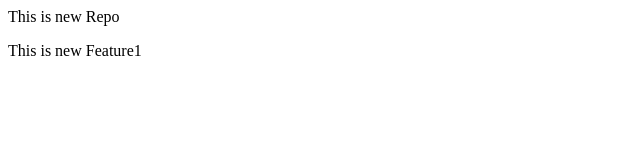
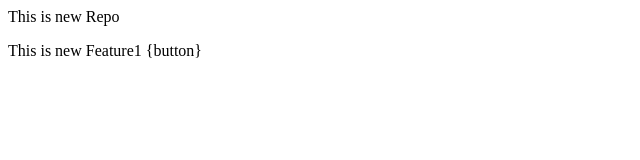
Before and after one commit to Creative-Debashis/localrepo, a plain HTML site: page index.html in a window 1280 px wide. Shown: the full height of the page, 0-640 px from the left. Drawn offline with Linux system fonts and the light colour scheme.

Commit message:
add button

```diff
--- a/index.html
+++ b/index.html
@@ -1,2 +1,2 @@
 <p>This is new Repo</p>
-<p>This is new Feature1</p>
+<p>This is new Feature1 {button}</p>
```
